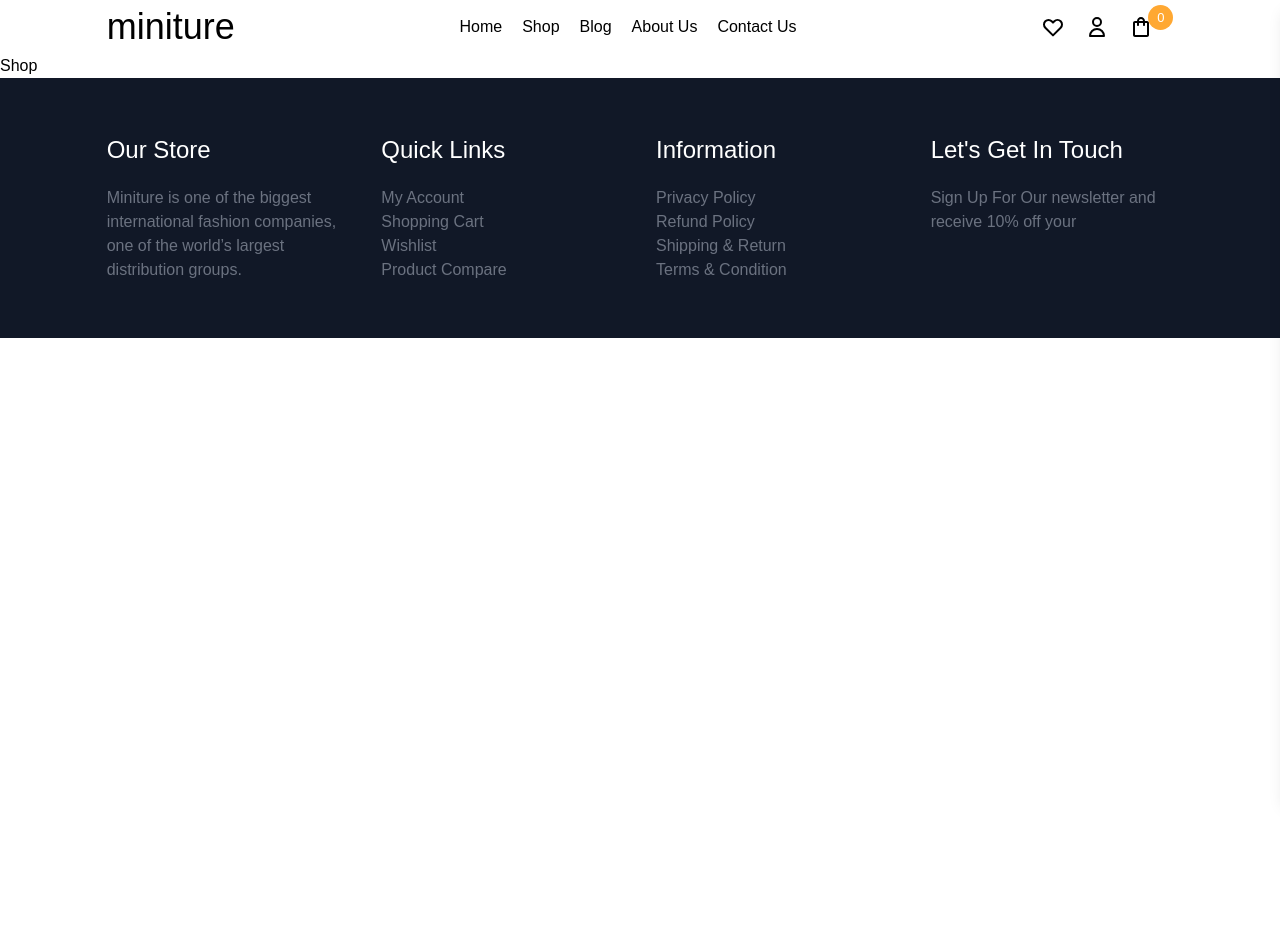
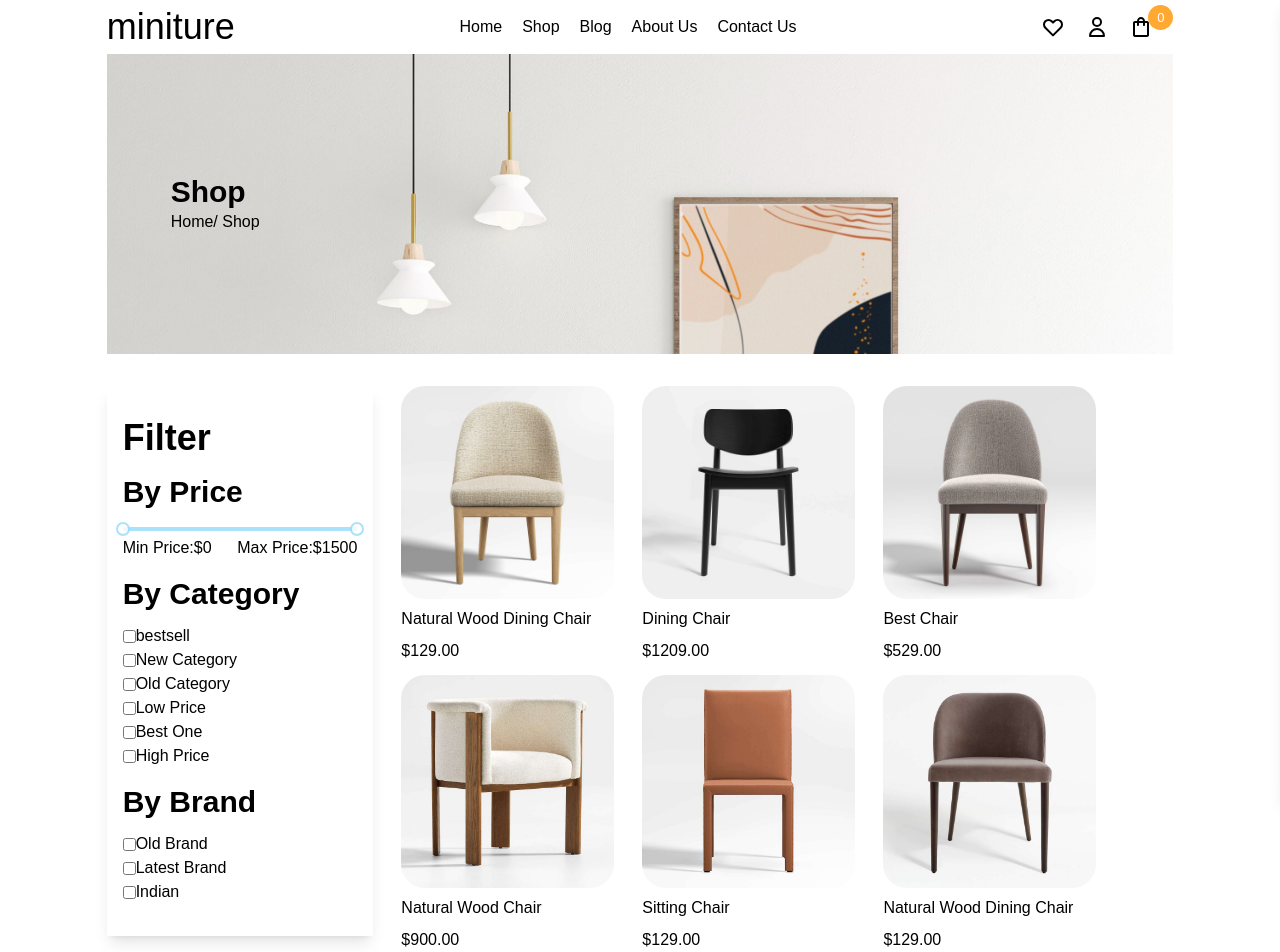
Before and after one commit to blessing986/Furniture-store, a React (Create React App) app: page /shop in a window 1280 px wide. Shown: the top 952 px of the page. Before the commit the page ends 800 px from the top, so only its background shows below. Built offline with nearby package versions, Linux system fonts and the light colour scheme.

Commit message:
feat: implemented the shop component.

```diff
--- a/src/pages/Shop.jsx
+++ b/src/pages/Shop.jsx
@@ -1,6 +1,185 @@
-const Shop=()=> {
-    return (
-      <div>Shop</div>
+import React, { useState } from "react";
+import PageHeading from "../common/PageHeading";
+import { products } from "../data/Data";
+import { BiCart } from "react-icons/bi";
+import Modal from "../common/Modal";
+import Slider from "rc-slider";
+import "rc-slider/assets/index.css";
+import { IoMdHeartEmpty, IoMdSearch } from "react-icons/io";
+
+const Shop = () => {
+  const [isModalOpen, setIsModalOpen] = useState(null);
+
+  const handleOpen = (productId) => {
+    setIsModalOpen(productId);
+  };
+  const handleClose = () => {
+    setIsModalOpen(null);
+  };
+
+  const [filters, setFilters] = useState({
+    categories: [],
+    brands: [],
+    priceRange: [0, 1500],
+  });
+
+  const categoryList = Array.from(
+    new Set(products.map((product) => product.category))
+  );
+
+  const brandList = Array.from(
+    new Set(products.map((product) => product.brand))
+  );
+
+  const filteredProducts = products.filter((product) => {
+    if (
+      filters.categories.length > 0 &&
+      !filters.categories.includes(product.category)
     )
-  }
-  export default Shop
+      return false;
+    if (filters.brands.length > 0 && !filters.brands.includes(product.brand))
+      return false;
+
+    const price = parseFloat(product.price);
+
+    if (price < filters.priceRange[0] || price > filters.priceRange[1])
+      return false;
+
+    return true;
+  });
+
+  const handlePriceChange = (value) => {
+    setFilters({ ...filters, priceRange: value });
+  };
+
+  const handleCheckboxChange = (filterType, value) => {
+    const updatedFilters = [...filters[filterType]];
+    const index = updatedFilters.indexOf(value);
+    if (index === -1) {
+      updatedFilters.push(value);
+    } else {
+      updatedFilters.splice(index, 1);
+    }
+    setFilters({ ...filters, [filterType]: updatedFilters });
+  };
+
+  return (
+    <div>
+      <PageHeading home={"home"} pagename={"Shop"} />
+
+      <div>
+        <div className="w-10/12 m-auto flex gap-3 items-start mt-8 ">
+          <div className="filterproduct w-1/4 bg-white shadow-lg p-4">
+            <div>
+              <div className="my-4">
+                <h1 className="text-4xl font-semibold">Filter</h1>
+              </div>
+
+              <div className="my-4">
+                <h1 className="mb-3 text-3xl font-semibold">By Price</h1>
+                <div>
+                  <Slider
+                    min={0}
+                    max={1500}
+                    range
+                    defaultValue={filters.priceRange}
+                    onChange={handlePriceChange}
+                  />
+
+                  <div className="flex justify-between">
+                    <span>Min Price:${filters.priceRange[0]}</span>
+                    <span>Max Price:${filters.priceRange[1]}</span>
+                  </div>
+                </div>
+              </div>
+
+              <div className="my-4">
+                <h1 className="mb-3 text-3xl font-semibold">By Category</h1>
+
+                <div>
+                  {categoryList.map((category, key) => (
+                    <div className="flex items-center" key={key}>
+                      <input
+                        type="checkbox"
+                        checked={filters.categories.includes(category)}
+                        onChange={() =>
+                          handleCheckboxChange("categories", category)
+                        }
+                      />
+                      <div>{category}</div>
+                    </div>
+                  ))}
+                </div>
+              </div>
+
+              <div className="my-4">
+                <h1 className="mb-3 text-3xl font-semibold">By Brand</h1>
+                <div>
+                  {brandList.map((brand, key) => (
+                    <div className="flex items-center" key={key}>
+                      <input
+                        type="checkbox"
+                        checked={filters.brands.includes(brand)}
+                        onChange={() => handleCheckboxChange("brands", brand)}
+                      />
+                      <div>{brand}</div>
+                    </div>
+                  ))}
+                </div>
+              </div>
+            </div>
+          </div>
+          <div className="w-8/12">
+            <div className="grid grid-cols-3 gap-3">
+              {filteredProducts.map((item, index) => (
+                <div key={index}>
+                  <div className="overflow-hidden relative ml-4">
+                    <div className="image-container relative">
+                      <div className="rounded-3xl">
+                        <img src={item.img} alt="img" className="rounded-3xl" />
+                      </div>
+
+                      <div className="opacity-0 absolute top-0 right-0 m-4">
+                        <div>
+                          <div className="bg-white p-4 rounded-full mb-2">
+                            <IoMdHeartEmpty />
+                          </div>
+                          <div className="bg-white p-4 rounded-full">
+                            <IoMdSearch />
+                          </div>
+                        </div>
+                      </div>
+                      <div className="opacity-0 absolute -bottom-3 right-0 bg-white p-4 rounded-s-2xl">
+                        <div className="bg-black text-white h-10 w-10 grid place-items-center rounded-3xl">
+                          <button
+                            className="text-2xl"
+                            onClick={() => handleOpen(item.id)}
+                          >
+                            <BiCart />
+                          </button>
+                        </div>
+                      </div>
+                    </div>
+
+                    <div className="product-details mt-2">
+                      <p className="mb-2">{item.title}</p>
+                      <p>${item.price}</p>
+                    </div>
+                  </div>
+                </div>
+              ))}
+            </div>
+          </div>
+        </div>
+
+        <Modal
+          data={products.find((item) => item.id === isModalOpen)}
+          isModalOpen={isModalOpen}
+          handleClose={handleClose}
+        />
+      </div>
+    </div>
+  );
+};
+
+export default Shop;
```
